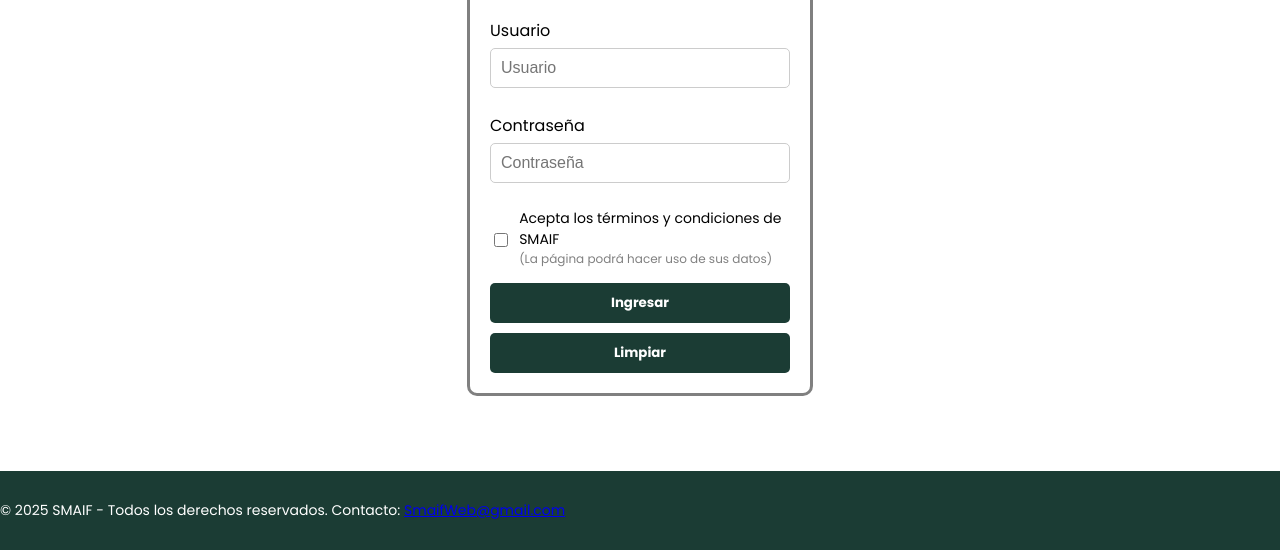
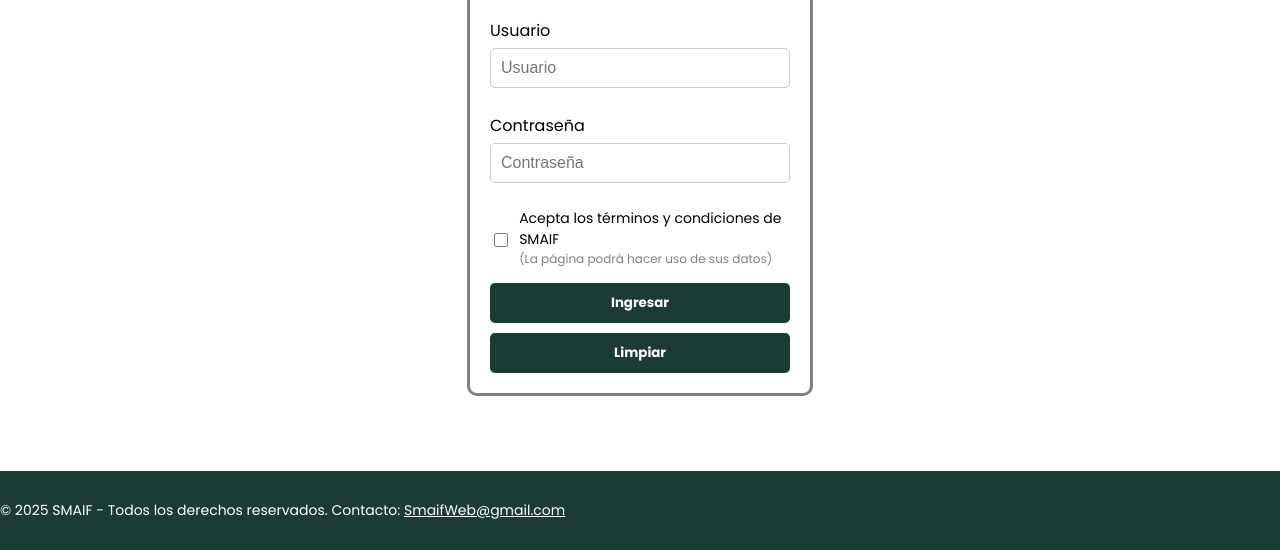
Before and after one commit to itscris24/proyecto, a plain HTML site: page index.html in a window 1280 px wide. Shown: the part 250-800 px from the top of the page. Drawn offline with Linux system fonts and the light colour scheme.

Commit message:
Actualizacion de pie de pagina

```diff
--- a/index.html
+++ b/index.html
@@ -48,8 +48,7 @@
 
 
     <footer>
-        <p>&copy; 2025 SMAIF - Todos los derechos reservados. Contacto: <a
-                href="SmaifWeb@gmail.com">SmaifWeb@gmail.com</a></p>
+        <p>&copy; 2025 SMAIF - Todos los derechos reservados. Contacto: <u>SmaifWeb@gmail.com</u></p>
     </footer>
 
 
```
